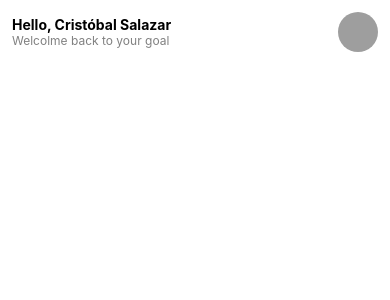
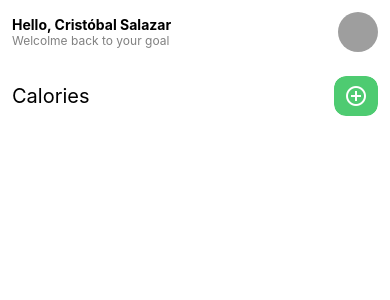
Before and after one commit to KhrisSalazar98/contadorCalorias, a React Native app: screen /Home in a window 390 px wide. Shown: the top 300 px of the page. Built offline with nearby package versions, Linux system fonts and the light colour scheme; grey boxes are pictures that could not be loaded.

Commit message:
implementando botón GoBack

```diff
--- a/package.json
+++ b/package.json
@@ -11,6 +11,8 @@
   "dependencies": {
     "@react-navigation/native": "^6.1.7",
     "@react-navigation/native-stack": "^6.9.13",
+    "@rneui/base": "^4.0.0-rc.7",
+    "@rneui/themed": "^4.0.0-rc.8",
     "@types/react": "~18.2.14",
     "expo": "~49.0.11",
     "expo-status-bar": "~1.6.0",
--- a/src/components/Header/Header.tsx
+++ b/src/components/Header/Header.tsx
@@ -1,5 +1,7 @@
 import React from "react";
+import { Button, Icon } from '@rneui/themed';
 import { Text, View, StyleSheet,Image } from "react-native";
+import { useNavigation } from '@react-navigation/native';
 
 const staticInfo = {
     name: 'Cristóbal Salazar',
@@ -7,8 +9,16 @@ const staticInfo = {
 };
 
 const Header = () => {
+
+    const { canGoBack, goBack } = useNavigation();
+
     return (
         <View style={styles.container}>
+            {canGoBack() ? (
+                <View style={styles.arrowContainer}>
+                    <Button icon={<Icon name='arrow-back' size={24} />} />
+                </View>
+            ): undefined}
             <View style={styles.leftContainer}>
                 <Text style={styles.name}>{`Hello, ${staticInfo.name}`}</Text>
                 <Text style={styles.subtitle}>Welcolme back to your goal</Text>
@@ -45,6 +55,9 @@ const styles = StyleSheet.create({
         width: 40,
         height: 40,
         borderRadius: 24
+    },
+    arrowContainer: {
+
     }
 });
 
--- a/src/views/AddFood/AddFood.tsx
+++ b/src/views/AddFood/AddFood.tsx
@@ -1,11 +1,12 @@
 import React from 'react';
 
 import {View, Text, StyleSheet} from 'react-native';
+import Header from '../../components/Header';
 
 const AddFood = () => {
     return (
         <View>
-            <Text>Add Food</Text>
+            <Header />
         </View>
     );
 };
--- a/src/views/Home/Home.tsx
+++ b/src/views/Home/Home.tsx
@@ -1,19 +1,36 @@
 import React from 'react';
 
 import {View, Text, StyleSheet} from 'react-native';
+import { useNavigation } from '@react-navigation/native';
+
+import { Button, Icon } from '@rneui/themed';
 
 import Header from '../../components/Header';
+import { NativeStackNavigationProp } from '@react-navigation/native-stack';
+import { RootStackParamList } from '../../types';
 
 const Home = () => {
+
+    const {navigate} = useNavigation<NativeStackNavigationProp<RootStackParamList, 'Home'>>();
+
+    const handleAddCaloriesPress = () => {
+        navigate('AddFood');
+    };
+
     return (
         <View style={styles.container}>
             <Header />
-            <View>
+            <View style={styles.caloriesContainer}>
                 <View style={styles.leftContainer}>
-
+                    <Text style={styles.caloriesLegend}>Calories</Text>
                 </View>
                 <View style={styles.rightContainer}>
-
+                    <Button
+                        icon={<Icon name='add-circle-outline' color='#fff' />}
+                        radius='lg'
+                        color='#4ecb71'
+                        onPress={handleAddCaloriesPress}
+                    />
                 </View>
             </View>
         </View>
@@ -27,10 +44,21 @@ const styles = StyleSheet.create({
         flex: 1
     },
     leftContainer: {
-
+        flex: 1,
+        justifyContent: 'center'
     },
     rightContainer: {
-
+        flex: 1,
+        alignItems: 'flex-end',
+        justifyContent: 'center'
+    },
+    caloriesContainer: {
+        flexDirection: 'row',
+        alignItems: 'center',
+        marginVertical: 24
+    },
+    caloriesLegend: {
+        fontSize: 20
     }
 });
 
```
Also changed, not shown: 1 other file (tests, documents, lock files or other folders).
